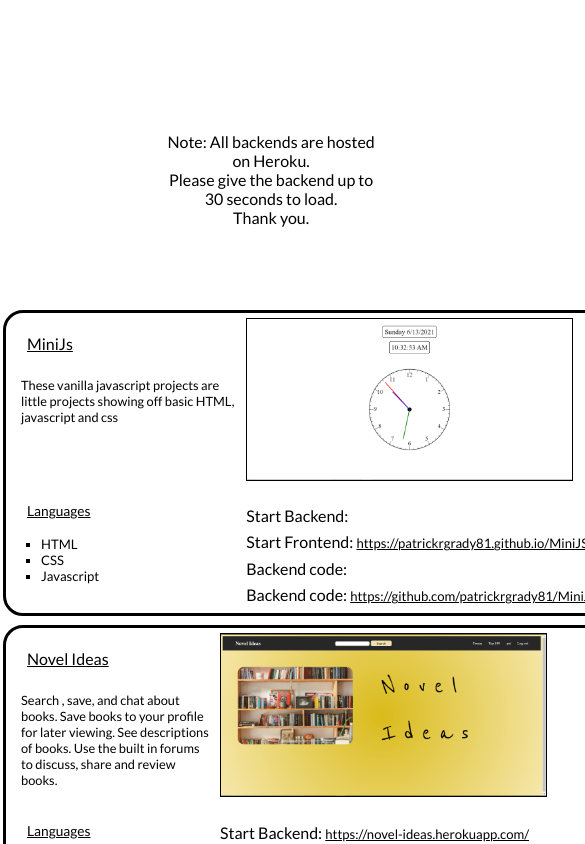
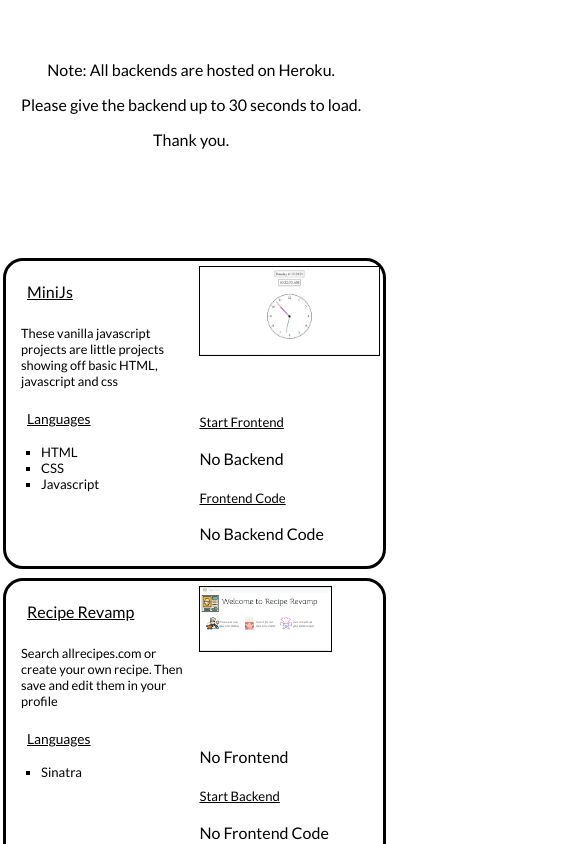
Before and after one commit to patrickrgrady81/my-site, a React (Create React App) app: page / in a window 390 px wide. Shown: the part 860-1704 px from the top of the page, 585 px wide, since content can reach past the window. Built offline with nearby package versions, Linux system fonts and the light colour scheme.

Commit message:
all responsive.. I think

```diff
--- a/src/components/About/About.css
+++ b/src/components/About/About.css
@@ -7,6 +7,7 @@
   display: grid;
   grid-template-columns: repeat(2, 1fr);
   grid-gap: 1rem;
+  padding-top: 5rem;
 }
 
 .me, .ed, .my-form, .more {
@@ -130,6 +131,13 @@ textarea {
     width: 74%;
     height: 20%;
   }
+
+  .project-list {
+    display: grid;
+    grid-gap: 25px 10px;
+    grid-template-columns: repeat(1, 1fr);
+    height: 70vh;
+  }
 }
 
 @media only screen and (max-width: 555px) {
--- a/src/components/Carousel/Carousel.css
+++ b/src/components/Carousel/Carousel.css
@@ -1,6 +1,6 @@
 .carousel-container{
   background-color: rgb(255, 255, 255);
-  height: 100vh;
+  height: 90vh;
   width: 100vw;
   cursor: default;
 }
--- a/src/components/Projects/Card/Card.css
+++ b/src/components/Projects/Card/Card.css
@@ -18,7 +18,8 @@
 }
 
 .project-page-image {
-  width: 325px;
+  width: 100%;
+  height: auto;
   border: 1px solid black;
   padding: 0;
   text-align: center;
--- a/src/components/Projects/Card/Card.jsx
+++ b/src/components/Projects/Card/Card.jsx
@@ -23,10 +23,22 @@ const Card = (props) => {
         </ul>
       </div>
       <div className="demo-code">
-      <div>Start Backend: <a href={props.info.demoBack} className="ilinks">{props.info.demoBack}</a></div>
-      <div>Start Frontend: <a href={props.info.demoFront} className="ilinks">{props.info.demoFront}</a></div>
-      <div>Backend code: <a href={props.info.back} className="ilinks">{props.info.back}</a></div>
-      <div>Backend code: <a href={props.info.front} className="ilinks">{props.info.front}</a></div>
+      <div>{props.info.demoFront ?
+        <a href={props.info.demoFront} className="ilinks">Start Frontend</a>:
+        <p>No Frontend</p>
+      }</div>
+      <div>{props.info.demoBack ?
+        <a href={props.info.demoBack} className="ilinks">Start Backend</a>:
+        <p>No Backend</p>
+      }</div>
+      <div>{props.info.front ?
+        <a href={props.info.front} className="ilinks">Frontend Code</a>:
+        <p>No Frontend Code</p>
+      }</div>
+      <div>{props.info.back ?
+        <a href={props.info.back} className="ilinks">Backend Code</a>:
+        <p>No Backend Code</p>
+      }</div>
       </div>
     </div>
   )
--- a/src/components/Projects/Projects.css
+++ b/src/components/Projects/Projects.css
@@ -12,7 +12,7 @@
   justify-content: flex-start;
   align-content: flex-start;
   align-items: flex-start;
-  /* border: 3px solid green; */
+  padding-top: 4rem;
 }
 
 .note, .project-list {
@@ -25,10 +25,10 @@
   flex-direction: row;
   flex-wrap: nowrap;
   justify-content: center;
-  align-content: flex-start;
-  align-items: flex-end;
-  padding-bottom: 2rem;
+  align-content: center;
+  align-items: center;
   height: 30vh;
+  text-align: center;
 }
 
 .project-list {
@@ -39,12 +39,11 @@
 }
 
 .message {
-  order: 0;
-  flex: 0 1 auto;
-  align-self: auto;
+  padding-bottom: 3rem;
+}
+
+.message p {
   text-align: center;
-  padding-left: 10rem;
-  padding-bottom: 3rem;
 }
 
 .individual {
@@ -55,3 +54,9 @@
   width: 96%;
   height: 100%;
 }
+
+@media only screen and (max-width: 800px){
+  .projects-page {
+    height: 280vh;
+  }
+}
--- a/src/components/Projects/Projects.jsx
+++ b/src/components/Projects/Projects.jsx
@@ -18,7 +18,10 @@ const Projects = () => {
   return (
     <div className="projects-page" id="Projects">
       <div className="note">
-        <div className="message">Note: All backends are hosted on Heroku. <br />Please give the backend up to 30 seconds to load. <br /> Thank you.</div>
+        <div className="message"><p>Note: All backends are hosted on Heroku.</p>
+          <p>Please give the backend up to 30 seconds to load.</p>
+          <p>Thank you.</p>
+        </div>
       </div>
       <div className="project-list">
           { data.map(info => {
```
